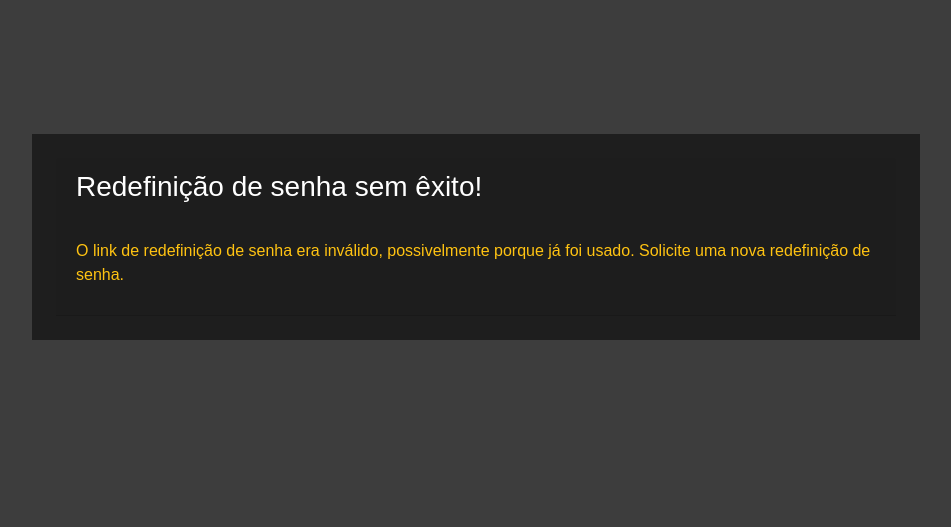
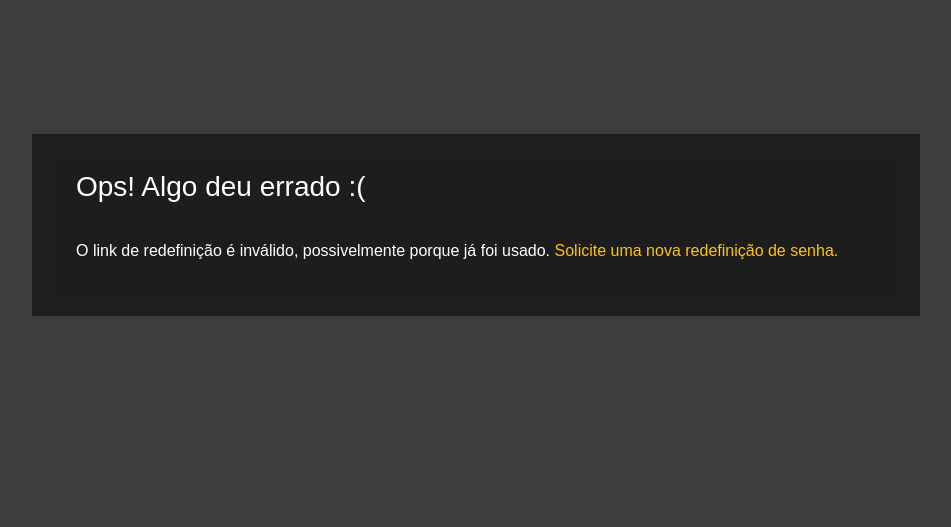
Before and after one commit to leticiaFlorentinoPires/squad-1-ad-python-women-loadsmart-1, a Django app: page /account/reset/1/1/ in a window 1280 px wide. Shown: the top 527 px of the page, without its empty margins (164-1115 px from the left). Run offline with Django 3.2, Linux system fonts and the light colour scheme; parts of the project's set-up code (start-up, migrations or seed data) failed here and were passed over; some libraries are stand-ins or nearby versions.

Commit message:
improve forgot password navigation

```diff
--- a/events/templates/registration/password_reset_confirm.html
+++ b/events/templates/registration/password_reset_confirm.html
@@ -3,13 +3,13 @@
 {% block content %}
 {% if validlink %}
     <div class="d-flex justify-content-center h-100">
-        <div class="card-signup">
+        <div class="card">
             <div class="card-header" >
                 <h3>Entre com nova senha</h3>
             </div>
-            <div class=" card-body-signup" >
+            <div class="card-body" >
                 <form method="post" >
-                    {% csrf_token %}
+                    {% csrf_token %}]
                     <div class=" form-group">
                         <label for="id_new_password1" class="control-label">Nova Senha: </label>
                         <div class="input-group">
@@ -39,9 +39,9 @@
     <div class="d-flex justify-content-center h-100">
         <div class="card-signup">
             <div class="card-header" >
-                <h3>Redefinição de senha sem êxito!</h3>
-                <p style="color: #FFC312 !important; margin-top: 36px;">O link de redefinição de senha era inválido, possivelmente porque
-                    já foi usado. Solicite uma nova redefinição de senha. </p>
+                <h3>Ops! Algo deu errado :(</h3>
+                <p style="color: white !important; margin-top: 36px;" >O link de redefinição é inválido, possivelmente porque
+                    já foi usado. <a style="color: #FFC312" href="{% url 'password_reset' %}">Solicite uma nova redefinição de senha.</a> </p>
             </div>
         </div>
     </div>
--- a/events/templates/registration/password_reset_done.html
+++ b/events/templates/registration/password_reset_done.html
@@ -8,6 +8,8 @@
             <p style="color: #FFC312 !important; margin-top: 36px;" >
                 Enviamos instruções por e-mail para definir sua senha.
                 Você deve receber o e-mail em breve!</p>
+
+            <a href="{% url 'login' %}">Fazer login</a>
         </div>
         <div class="card-body">
         </div>
```
